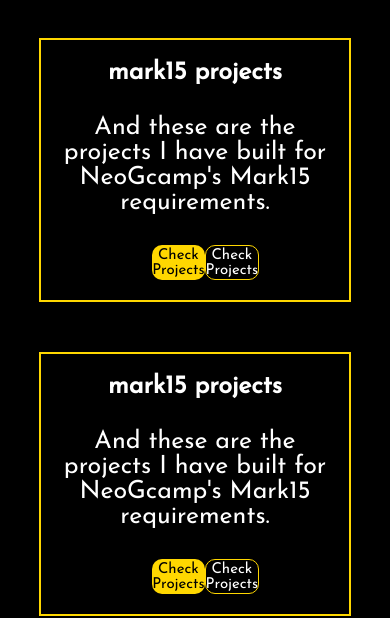
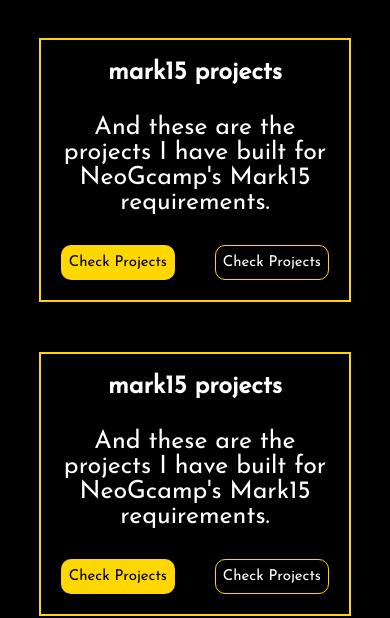
Before and after one commit to Apoorv266/NeoG-revamped-portfolio, a plain HTML site: page mark15projects.html in a window 390 px wide. Shown: the part 232-850 px from the top of the page. Drawn offline with Linux system fonts and the light colour scheme.

Commit message:
style : made responsive

```diff
--- a/style.css
+++ b/style.css
@@ -28,7 +28,6 @@ a {
   color: white;
   text-decoration: none;
 }
-
 
 .navbar a {
   margin-right: 50px;
@@ -132,8 +131,9 @@ a {
 .project-btn {
   display: flex;
   align-items: center;
-  justify-content: space-between;
-  width: 32%;
+  justify-content: center;
+  width: 100%;
+  gap: 40px;
 }
 
 .center {
@@ -166,10 +166,10 @@ a {
   }
   .navbar {
     width: 100%;
- justify-content: space-around;
+    justify-content: space-around;
   }
 
-   .navbar h4 {
+  .navbar h4 {
     margin-left: 15px;
   }
 
@@ -182,7 +182,6 @@ a {
     font-size: 15px;
   }
 
-
   .footer {
     width: 100%;
   }
@@ -191,3 +190,11 @@ a {
     width: 80%;
   }
 }
+
+
+@media only screen and (max-width: 320px) {
+  .project-btn {
+   flex-direction: column;
+   gap: 20px;
+  }
+}
```
